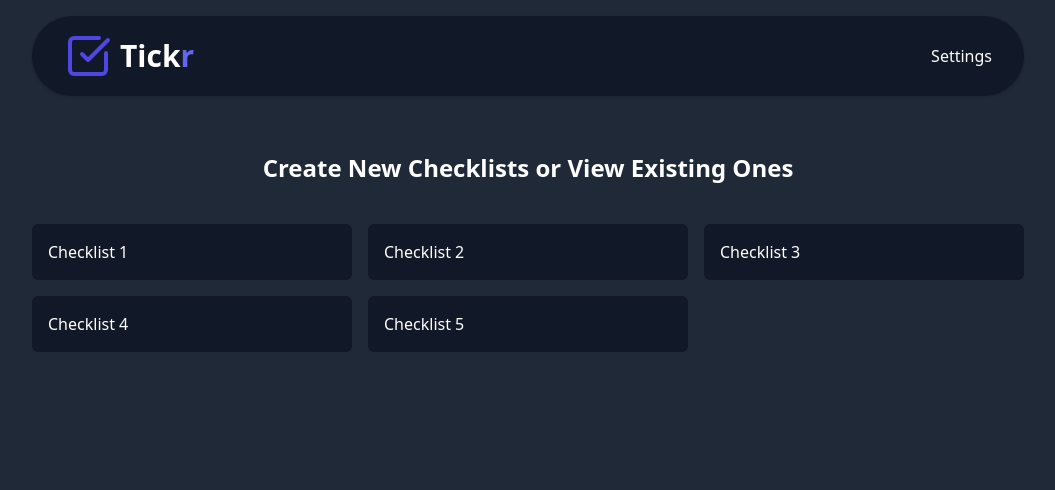
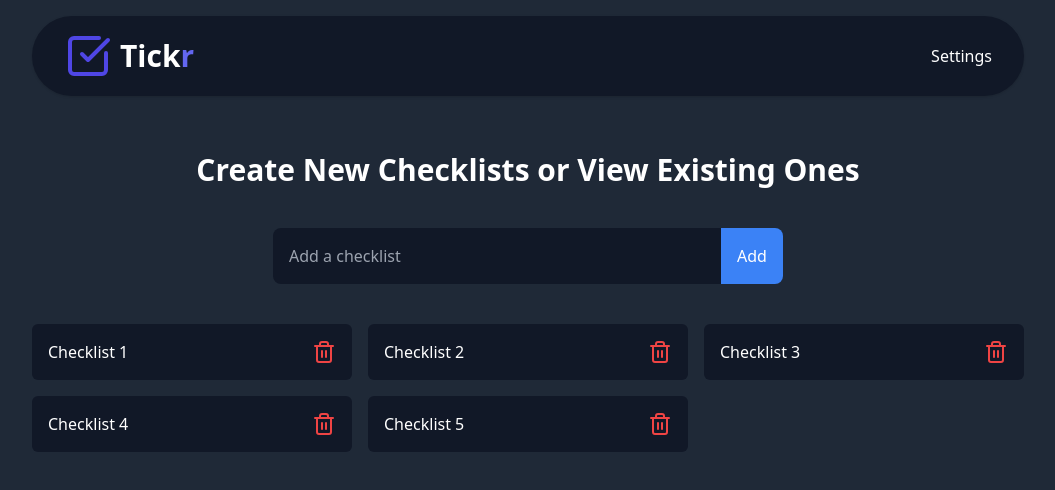
Before and after one commit to xtom2301/tickr, a React (Vite) app: page / in a window 1280 px wide. Shown: the top 490 px of the page, without its empty margins (112-1167 px from the left). Built offline with nearby package versions, Linux system fonts and the light colour scheme.

Commit message:
add and delete new checklists

```diff
--- a/src/pages/Dashboard.tsx
+++ b/src/pages/Dashboard.tsx
@@ -1,20 +1,76 @@
 import { Link } from "react-router-dom";
 import { dummyChecklists } from "../utils/dummyData";
+import { Trash2 } from "lucide-react";
+import { useState } from "react";
+import { Checklist } from "../types/checklist";
+import { v4 as uuidv4 } from "uuid";
+const Dashboard = () => {
+  const [checklists, setChecklists] = useState<Checklist[]>(dummyChecklists);
+  const [newChecklistName, setNewChecklistName] = useState<string>("");
 
-const Dashboard = () => {
+  const handleDeleteChecklist = (checklist: Checklist) => {
+    if (confirm(`Are you sure you want to delete ${checklist.title}?`)) {
+      setChecklists(checklists.filter((c) => c.id !== checklist.id));
+    }
+  };
+
+  const handleAddChecklist = () => {
+    if (newChecklistName.trim() === "" || newChecklistName.trim().length <= 3)
+      return;
+    const newChecklist: Checklist = {
+      id: uuidv4(),
+      title: newChecklistName,
+      items: [],
+      createdAt: new Date(),
+      updatedAt: new Date(),
+    };
+    setChecklists([...checklists, newChecklist]);
+    setNewChecklistName("");
+  };
+
   return (
     <div>
-      <div className="text-2xl font-bold text-white text-center">
+      <div className="text-3xl font-bold text-white text-center">
         Create New Checklists or View Existing Ones
       </div>
+      <div className="flex flex-row items-center justify-center mt-10">
+        <input
+          type="text"
+          placeholder="Add a checklist"
+          className="w-full max-w-md p-4 rounded-l-lg bg-gray-900 text-white"
+          value={newChecklistName}
+          onChange={(e) => setNewChecklistName(e.target.value)}
+          onKeyDown={(e) => {
+            if (e.key === "Enter") {
+              handleAddChecklist();
+            }
+          }}
+        />
+        <button
+          className="bg-blue-500 text-white p-4 rounded-r-lg"
+          onClick={handleAddChecklist}
+        >
+          Add
+        </button>
+      </div>
       <div className="grid grid-cols-1 md:grid-cols-2 lg:grid-cols-3 gap-4 mt-10 px-4">
-        {dummyChecklists.map((checklist) => (
+        {checklists.map((checklist) => (
           <Link
             to={`/checklist/${checklist.id}`}
-            className="bg-gray-900 text-white p-4 rounded-md hover:scale-105 transition-all duration-300"
             key={checklist.id}
+            className="flex flex-row items-center justify-between bg-gray-900 p-4 rounded-md hover:scale-105 transition-all duration-300"
           >
-            {checklist.title}
+            <div className="text-white rounded-md" key={checklist.id}>
+              {checklist.title}
+            </div>
+            <Trash2
+              className="text-red-500 cursor-pointer"
+              onClick={(e) => {
+                e.preventDefault();
+                e.stopPropagation();
+                handleDeleteChecklist(checklist);
+              }}
+            />
           </Link>
         ))}
       </div>
```
